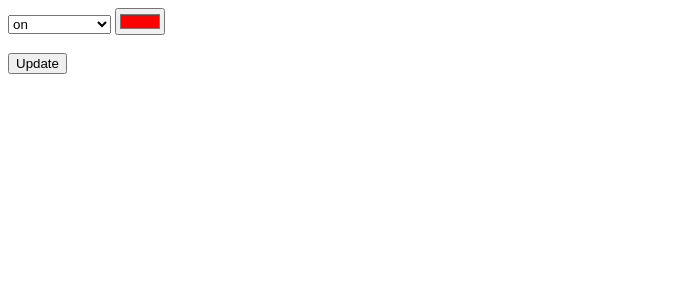
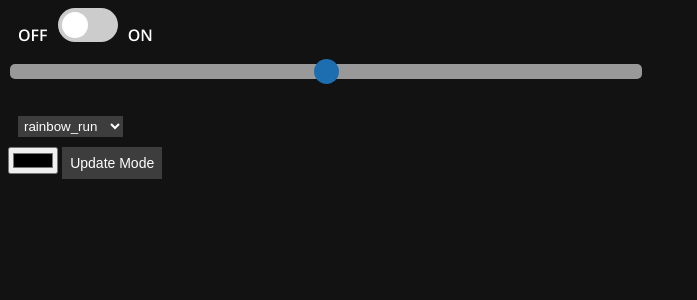
Before and after one commit to yambati03/dorm_led, a Flask app: page /controller in a window 1280 px wide. Shown: the top 300 px of the page, without its empty margins (0-697 px from the left). Run offline with Flask 2, Linux system fonts and the light colour scheme.

Commit message:
updated frontend, added more functionality

```diff
--- a/app.py
+++ b/app.py
@@ -14,19 +14,27 @@ def hex_to_rgb(hex):
     t_color = tuple(int(h[i:i+2], 16) for i in (0, 2, 4))
     return Color(t_color[0], t_color[1], t_color[2])
 
-@app.route('/controller', methods=['GET', 'POST'])
+@app.route('/controller', methods=["GET", "POST"])
 def mode_dropdown():
+    mode = None
     if request.method == "POST":
         mode = request.form["selector"]
         color = request.form["color"]
-        if mode == 'solid_color':
-            color = hex_to_rgb(color)
-            controller.change_mode(mode, set_color = color)
+        brightness = request.form["brightness"]
+        switch = request.form.get("switch")
+
+        if switch == "on":
+            if mode == 'solid_color':
+                color = hex_to_rgb(color)
+                controller.change_mode(mode, set_color = color)
+            else:
+                controller.change_mode(mode)
         else:
-            controller.change_mode(mode)
+            controller.change_mode("off")
+        controller.change_brightness(int(brightness) / 100)
 
-    modes = ['rainbow_run', 'rainbow_fade', 'solid_color', 'off', 'on']
-    return render_template('app.html', modes=modes)
+    modes = ['rainbow_run', 'rainbow_fade', 'solid_color']
+    return render_template('app.html', modes=modes, default_mode=mode)
 
 if __name__ == "__main__":
     app.run()
--- /dev/null
+++ b/static/css/controller.css
@@ -0,0 +1,152 @@
+@import url('https://fonts.googleapis.com/css2?family=Open+Sans:wght@400;600&display=swap');
+
+body {
+  background-color: #121212;
+  color: white;
+  font-family: 'Open Sans', sans-serif;
+  font-weight: 600;
+}
+
+p {
+  padding-left: 10px;
+  padding-right: 10px;
+}
+
+/* The switch - the box around the slider */
+.switch {
+  position: relative;
+  display: inline-block;
+  width: 60px;
+  height: 34px;
+}
+
+/* Hide default HTML checkbox */
+.switch input {
+  opacity: 0;
+  width: 0;
+  height: 0;
+}
+
+/* The slider */
+.slider {
+  position: absolute;
+  cursor: pointer;
+  top: 0;
+  left: 0;
+  right: 0;
+  bottom: 0;
+  background-color: #ccc;
+  -webkit-transition: .4s;
+  transition: .4s;
+}
+
+.slider:before {
+  position: absolute;
+  content: "";
+  height: 26px;
+  width: 26px;
+  left: 4px;
+  bottom: 4px;
+  background-color: white;
+  -webkit-transition: .4s;
+  transition: .4s;
+}
+
+input:checked + .slider {
+  background-color: #2196F3;
+}
+
+input:focus + .slider {
+  box-shadow: 0 0 1px #2196F3;
+}
+
+input:checked + .slider:before {
+  -webkit-transform: translateX(26px);
+  -ms-transform: translateX(26px);
+  transform: translateX(26px);
+}
+
+/* Rounded sliders */
+.slider.round {
+  border-radius: 34px;
+}
+
+.slider.round:before {
+  border-radius: 50%;
+}
+
+.column {
+  float: left;
+}
+
+/* Clear floats after the columns */
+.row:after {
+  content: "";
+  display: table;
+  clear: both;
+}
+
+.rangecontainer {
+  width: 100%; /* Width of the outside container */
+}
+
+/* The slider itself */
+.range {
+  -webkit-appearance: none;  /* Override default CSS styles */
+  appearance: none;
+  width: 50%; /* Full-width */
+  height: 15px; /* Specified height */
+  border-radius: 5px;
+  background: #d3d3d3; /* Grey background */
+  outline: none; /* Remove outline */
+  opacity: 0.7; /* Set transparency (for mouse-over effects on hover) */
+  -webkit-transition: .2s; /* 0.2 seconds transition on hover */
+  transition: opacity .2s;
+}
+
+/* Mouse-over effects */
+.range:hover {
+  opacity: 1; /* Fully shown on mouse-over */
+}
+
+/* The slider handle (use -webkit- (Chrome, Opera, Safari, Edge) and -moz- (Firefox) to override default look) */
+.range::-webkit-slider-thumb {
+  -webkit-appearance: none; /* Override default look */
+  appearance: none;
+  border-radius: 50%;
+  width: 25px; /* Set a specific slider handle width */
+  height: 25px; /* Slider handle height */
+  background: #2196F3; /* Green background */
+  cursor: pointer; /* Cursor on hover */
+}
+
+.range::-moz-range-thumb {
+  width: 25px; /* Set a specific slider handle width */
+  height: 25px; /* Slider handle height */
+  border-radius: 50%;
+  background: #2196F3; /* Green background */
+  cursor: pointer; /* Cursor on hover */
+}
+
+select {
+  outline: 0;
+  box-shadow: none;
+  border: 0 !important;
+  background: #3d3d3d;
+  flex: 1;
+  padding: 2px;
+  margin: 10px;
+  color: #fff;
+  cursor: pointer;
+}
+
+.button {
+  background-color: #3d3d3d;
+  border: none;
+  color: white;
+  padding: 8px;
+  text-align: center;
+  text-decoration: none;
+  display: inline-block;
+  font-size: 14px;
+}
--- a/templates/app.html
+++ b/templates/app.html
@@ -3,16 +3,42 @@
   <head>
       <meta charset="UTF-8">
       <title>LED Controller</title>
+      <link rel="stylesheet" href="{{ url_for('static', filename= 'css/controller.css') }}">
+      <script>
+        function submit() {
+            document.getElementById("brightness").submit();
+            document.getElementById("switch").submit();
+        }
+      </script>
   </head>
   <body>
     <form action="{{ url_for('mode_dropdown') }}" method="POST">
+      <div class="row">
+        <p class=column>OFF</p>
+        <label class="switch column">
+          {% if request.form['switch']=="on" %}
+               <input name="switch" id="switch" value="on" type="checkbox" onchange="submit()" checked>
+          {% else %}
+               <input name="switch" id="switch" value="on" type="checkbox" onchange="submit()">
+          {% endif %}
+          <span class="slider round"></span>
+        </label>
+        <p class=column>ON</p>
+      </div>
+      <div class="rangecontainer" action="{{ url_for('mode_dropdown') }}" method="POST">
+        <input type="range" min="0" max="100" value="{{ request.form['brightness'] }}" class="range" id="brightness" name="brightness" onchange="submit()">
+      </div><br>
       <select name="selector">
-          {% for mode in modes %}
-          <option value= "{{mode}}" SELECTED>{{mode}}</option>"
-          {% endfor %}
-      </select>
-      <input type="color" name="color" value="#ff0000"><br><br>
-      <input type="submit" value="Update">
+        {% for mode in modes %}
+          {% if mode==default_mode %}
+               <option value="{{mode}}" selected>{{mode}}</option>
+          {% else %}
+               <option value="{{mode}}">{{mode}}</option>
+          {% endif %}
+        {% endfor %}
+      </select><br>
+      <input type="color" name="color" value="{{ request.form['color'] }}">
+      <input type="submit" value="Update Mode" class="button">
     </form>
   </body>
 </html>
```
